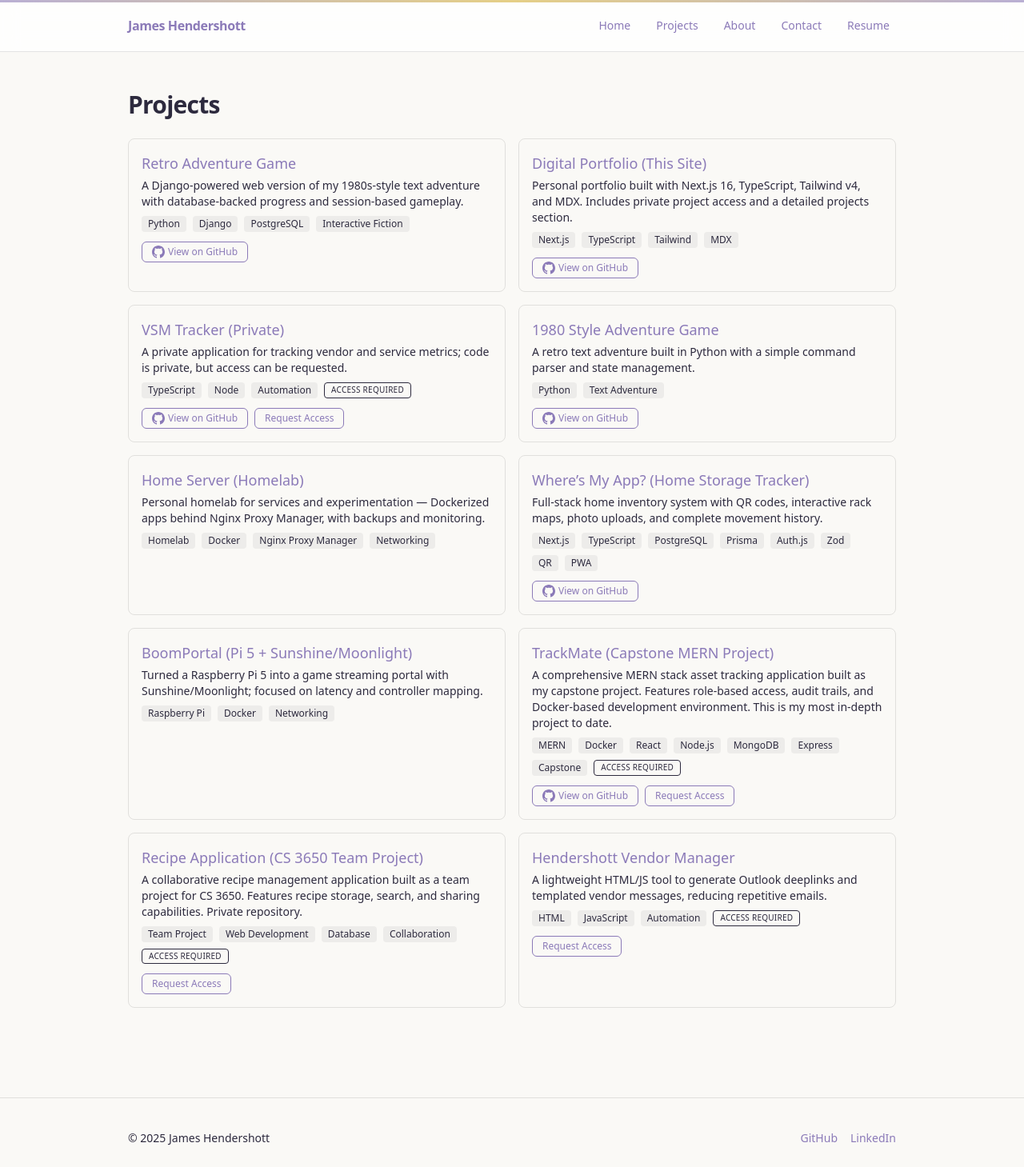
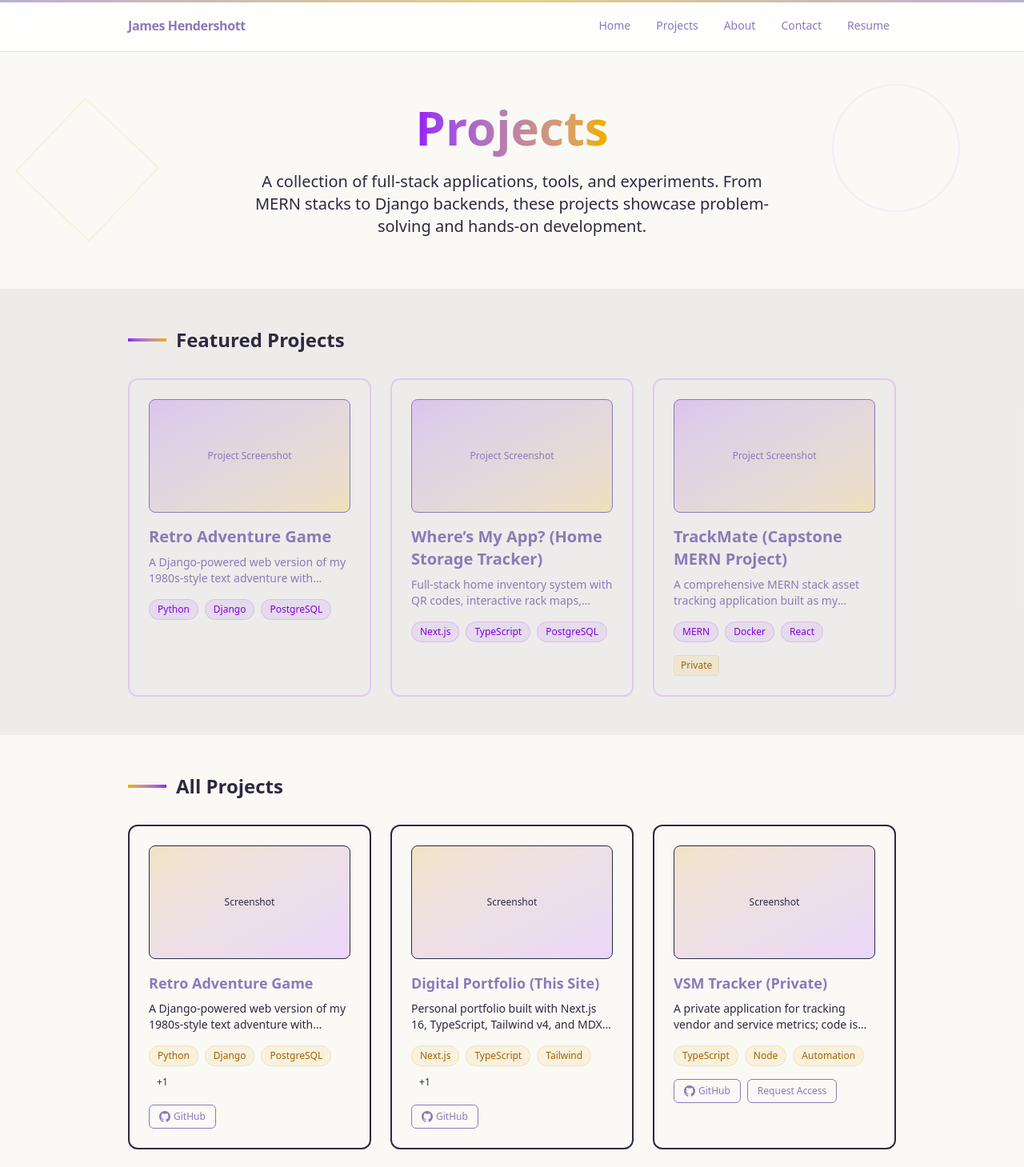
Before and after one commit to James-Hendershott/digital_portfolio, a Next.js app: page /projects in a window 1280 px wide. Shown: the top 1459 px of the page at 80% size. Built offline with nearby package versions, Linux system fonts and the light colour scheme.

Commit message:
Redesign Projects page with card grid, featured section, and lofi aesthetic

```diff
--- a/src/app/projects/page.tsx
+++ b/src/app/projects/page.tsx
@@ -9,82 +9,189 @@ export const metadata = {
 
 export default function ProjectsPage() {
   const projects = getAllProjectsMeta();
+
+  // Featured projects (based on your current focus)
+  const featuredSlugs = ["trackmate", "wheres-my-app", "retro-adventure-game"];
+  const featured = projects.filter((p) => featuredSlugs.includes(p.slug));
+  const allProjects = projects;
+
   return (
-    <Container className="py-12">
-      <h1 className="mb-6 text-3xl font-semibold tracking-tight">Projects</h1>
-      <div className="grid gap-4 sm:grid-cols-2">
-        {projects.map((p) => (
-          <div
+    <>
+      {/* Hero Section */}
+      <section className="relative py-16 overflow-hidden">
+        {/* Decorative background elements */}
+        <div className="absolute inset-0 opacity-10 pointer-events-none">
+          <div className="absolute top-10 right-20 w-40 h-40 border-2 border-purple-400 dark:border-purple-500 rounded-full animate-float"></div>
+          <div className="absolute bottom-20 left-10 w-32 h-32 border-2 border-yellow-500 dark:border-yellow-400 rotate-45 animate-float-slow"></div>
+        </div>
+
+        <Container className="relative z-10">
+          <div className="max-w-4xl mx-auto text-center">
+            <h1 className="text-4xl sm:text-5xl lg:text-6xl font-bold mb-6">
+              <span className="bg-gradient-to-r from-purple-600 to-yellow-500 dark:from-purple-400 dark:to-yellow-400 bg-clip-text text-transparent">
+                Projects
+              </span>
+            </h1>
+            <p className="text-xl text-foreground/70 max-w-2xl mx-auto">
+              A collection of full-stack applications, tools, and experiments. From MERN stacks to Django backends,
+              these projects showcase problem-solving and hands-on development.
+            </p>
+          </div>
+        </Container>
+      </section>
+
+      {/* Featured Projects */}
+      {featured.length > 0 && (
+        <section className="py-12 bg-black/5 dark:bg-white/5">
+          <Container>
+            <h2 className="text-2xl font-bold mb-8 flex items-center gap-3">
+              <span className="w-12 h-1 bg-gradient-to-r from-purple-600 to-yellow-500 dark:from-purple-400 dark:to-yellow-400"></span>
+              Featured Projects
+            </h2>
+            <div className="grid gap-6 md:grid-cols-2 lg:grid-cols-3">
+              {featured.map((p) => (
+                <Link
                   key={p.slug}
-            className="rounded-lg border border-black/10 p-4 hover:border-black/20 dark:border-white/10 dark:hover:border-white/20"
+                  href={`/projects/${p.slug}`}
+                  className="group relative rounded-xl border-2 border-purple-500/20 hover:border-purple-500/40 p-6 bg-background transition-all duration-300 hover:-translate-y-1 hover:shadow-xl hover:shadow-purple-500/10"
                 >
-            <h2 className="text-lg font-medium">
-              <Link href={`/projects/${p.slug}`} className="hover:underline">
+                  {/* Project thumbnail placeholder */}
+                  <div className="aspect-video mb-4 rounded-lg bg-gradient-to-br from-purple-600/20 to-yellow-500/20 dark:from-purple-400/20 dark:to-yellow-400/20 flex items-center justify-center border border-foreground/10">
+                    <span className="text-foreground/40 text-xs font-medium">Project Screenshot</span>
+                  </div>
+
+                  <h3 className="text-xl font-bold mb-2 group-hover:text-purple-600 dark:group-hover:text-purple-400 transition-colors">
                     {p.title}
-              </Link>
-            </h2>
-            <p className="mt-1 text-sm text-foreground/70">{p.summary}</p>
-            <div className="mt-2 flex flex-wrap gap-2 text-xs text-foreground/60">
-              {p.tags?.map((t) => (
+                  </h3>
+                  <p className="text-sm text-foreground/70 mb-4 line-clamp-2">{p.summary}</p>
+
+                  {/* Tags */}
+                  <div className="flex flex-wrap gap-2 mb-4">
+                    {p.tags?.slice(0, 3).map((t) => (
                       <span
                         key={t}
-                  className="rounded bg-black/5 px-2 py-0.5 dark:bg-white/10"
+                        className="text-xs px-2.5 py-1 rounded-full bg-purple-500/10 text-purple-700 dark:text-purple-300 border border-purple-500/20 font-medium"
                       >
                         {t}
                       </span>
                     ))}
-              {p.access ? (
+                  </div>
+
+                  {/* Status badges */}
+                  <div className="flex gap-2 text-xs">
+                    {p.access && (
+                      <span className="px-2 py-1 rounded bg-yellow-500/10 text-yellow-700 dark:text-yellow-300 border border-yellow-500/20">
+                        Private
+                      </span>
+                    )}
+                    {p.live && (
+                      <span className="px-2 py-1 rounded bg-green-500/10 text-green-700 dark:text-green-300 border border-green-500/20">
+                        Live
+                      </span>
+                    )}
+                  </div>
+
+                  {/* Decorative corner */}
+                  <div className="absolute -top-1 -right-1 w-6 h-6 border-t-2 border-r-2 border-purple-500 opacity-0 group-hover:opacity-100 transition-opacity"></div>
+                </Link>
+              ))}
+            </div>
+          </Container>
+        </section>
+      )}
+
+      {/* All Projects Grid */}
+      <section className="py-12">
+        <Container>
+          <h2 className="text-2xl font-bold mb-8 flex items-center gap-3">
+            <span className="w-12 h-1 bg-gradient-to-r from-yellow-500 to-purple-600 dark:from-yellow-400 dark:to-purple-400"></span>
+            All Projects
+          </h2>
+          <div className="grid gap-6 sm:grid-cols-2 lg:grid-cols-3">
+            {allProjects.map((p) => (
+              <div
+                key={p.slug}
+                className="group relative rounded-xl border-2 border-foreground/10 hover:border-yellow-500/40 p-6 bg-background transition-all duration-300 hover:-translate-y-1 hover:shadow-lg"
+              >
+                {/* Project thumbnail placeholder */}
+                <div className="aspect-video mb-4 rounded-lg bg-gradient-to-br from-yellow-600/20 to-purple-500/20 dark:from-yellow-400/20 dark:to-purple-400/20 flex items-center justify-center border border-foreground/10">
+                  <span className="text-foreground/40 text-xs font-medium">Screenshot</span>
+                </div>
+
+                <h3 className="text-lg font-bold mb-2">
+                  <Link
+                    href={`/projects/${p.slug}`}
+                    className="group-hover:text-yellow-600 dark:group-hover:text-yellow-400 transition-colors"
+                  >
+                    {p.title}
+                  </Link>
+                </h3>
+                <p className="text-sm text-foreground/70 mb-4 line-clamp-2">{p.summary}</p>
+
+                {/* Tags */}
+                <div className="flex flex-wrap gap-2 mb-4">
+                  {p.tags?.slice(0, 3).map((t) => (
                     <span
-                  className="rounded border border-foreground/20 px-2 py-0.5 text-[10px] uppercase tracking-wide text-foreground/70"
-                  title="This project repository is private; request access to view."
+                      key={t}
+                      className="text-xs px-2.5 py-1 rounded-full bg-yellow-500/10 text-yellow-700 dark:text-yellow-300 border border-yellow-500/20 font-medium"
                     >
-                  Access required
+                      {t}
                     </span>
-              ) : null}
+                  ))}
+                  {p.tags && p.tags.length > 3 && (
+                    <span className="text-xs px-2.5 py-1 text-foreground/60">
+                      +{p.tags.length - 3}
+                    </span>
+                  )}
                 </div>
-            <div className="mt-3 flex gap-2">
-              {p.repo ? (
+
+                {/* Action buttons */}
+                <div className="flex flex-wrap gap-2">
+                  {p.repo && (
                     <a
                       href={p.repo}
                       target="_blank"
                       rel="noreferrer"
-                  className="text-xs inline-flex items-center gap-1 rounded-md border border-foreground/20 px-3 py-1 hover:bg-black/5 dark:hover:bg-white/10"
-                  aria-label={`View ${p.title} on GitHub`}
+                      className="inline-flex items-center gap-1 text-xs px-3 py-1.5 rounded-md border border-foreground/20 hover:bg-black/5 dark:hover:bg-white/10 transition-colors"
                     >
                       <svg
                         xmlns="http://www.w3.org/2000/svg"
                         viewBox="0 0 16 16"
-                    className="h-4 w-4"
-                    aria-hidden="true"
+                        className="h-3.5 w-3.5"
                         fill="currentColor"
                       >
                         <path d="M8 0C3.58 0 0 3.58 0 8c0 3.54 2.29 6.53 5.47 7.59.4.07.55-.17.55-.38 0-.19-.01-.82-.01-1.49-2.01.37-2.53-.49-2.69-.94-.09-.23-.48-.94-.82-1.13-.28-.15-.68-.52-.01-.53.63-.01 1.08.58 1.23.82.72 1.21 1.87.87 2.33.66.07-.52.28-.87.51-1.07-1.78-.2-3.64-.89-3.64-3.95 0-.87.31-1.59.82-2.15-.08-.2-.36-1.02.08-2.12 0 0 .67-.21 2.2.82.64-.18 1.32-.27 2-.27.68 0 1.36.09 2 .27 1.53-1.04 2.2-.82 2.2-.82.44 1.1.16 1.92.08 2.12.51.56.82 1.27.82 2.15 0 3.07-1.87 3.75-3.65 3.95.29.25.54.73.54 1.48 0 1.07-.01 1.93-.01 2.2 0 .21.15.46.55.38C13.71 14.53 16 11.54 16 8c0-4.42-3.58-8-8-8z" />
                       </svg>
-                  View on GitHub
+                      GitHub
                     </a>
-              ) : null}
-              {p.access ? (
+                  )}
+                  {p.access && (
                     <a
                       href={p.access}
-                  className="text-xs rounded-md border border-foreground/20 px-3 py-1 hover:bg-black/5 dark:hover:bg-white/10"
+                      className="text-xs px-3 py-1.5 rounded-md border border-foreground/20 hover:bg-black/5 dark:hover:bg-white/10 transition-colors"
                     >
                       Request Access
                     </a>
-              ) : null}
-              {p.live ? (
+                  )}
+                  {p.live && (
                     <a
                       href={p.live}
                       target="_blank"
                       rel="noreferrer"
-                  className="text-xs rounded-md bg-foreground px-3 py-1 text-background hover:opacity-90"
+                      className="text-xs px-3 py-1.5 rounded-md bg-foreground text-background hover:opacity-90 transition-opacity font-medium"
                     >
                       Live Demo
                     </a>
-              ) : null}
+                  )}
                 </div>
+
+                {/* Decorative corner */}
+                <div className="absolute -bottom-1 -left-1 w-6 h-6 border-b-2 border-l-2 border-yellow-500 opacity-0 group-hover:opacity-100 transition-opacity"></div>
               </div>
             ))}
           </div>
         </Container>
+      </section>
+    </>
   );
 }
```
Lines whose indentation alone changed are shown as unchanged.
